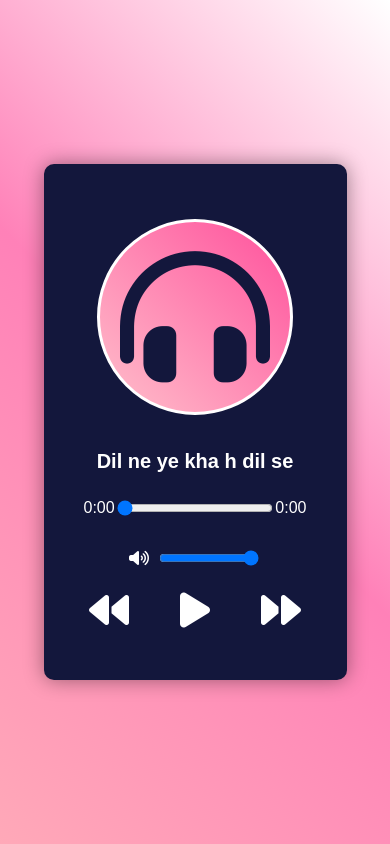
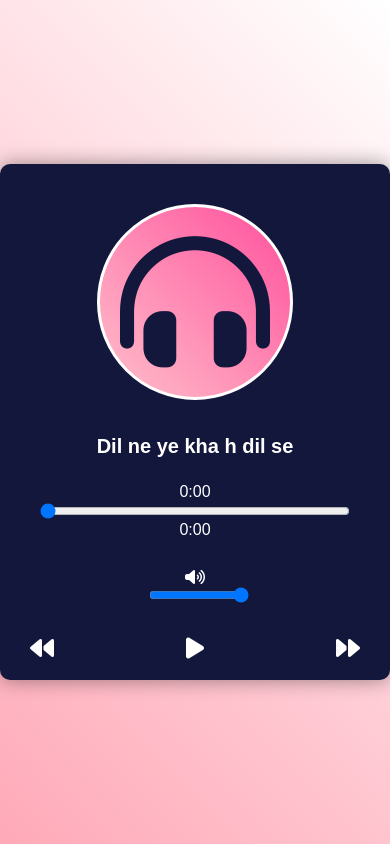
Before and after one commit to DikshitaBhati/musicplayer, a plain HTML site: page index.html in a window 390 px wide. Drawn offline with Linux system fonts and the light colour scheme.

Commit message:
responsive for mobile devices

```diff
--- a/music.css
+++ b/music.css
@@ -3,7 +3,7 @@ body {
   justify-content: center;
   align-items: center;
   height: 100vh;
-  background-image: linear-gradient(45deg, #ffa9b8, #ff81b8, transparent);
+  background-image: linear-gradient(45deg, #ffa9b8, transparent);
   margin: 0;
   font-family: Arial, sans-serif;
 }
@@ -85,3 +85,38 @@ body {
 .time{
   color: white;
 }
+
+/* Responsive styles */
+.music-player {
+  width: 90%;
+  max-width: 500px;
+  margin: 0 auto;
+  text-align: center;
+}
+
+.cover-song {
+  margin-bottom: 20px;
+}
+
+.controls button {
+  font-size: 1.5rem;
+  padding: 10px;
+}
+
+@media (max-width: 500px) {
+  .controls {
+      display: flex;
+      justify-content: space-between;
+  }
+
+  .progress-container,
+  .volume-container {
+      flex-direction: column;
+      align-items: center;
+  }
+
+  .progress-container input,
+  .volume-container input {
+      width: 100%;
+  }
+}
```
